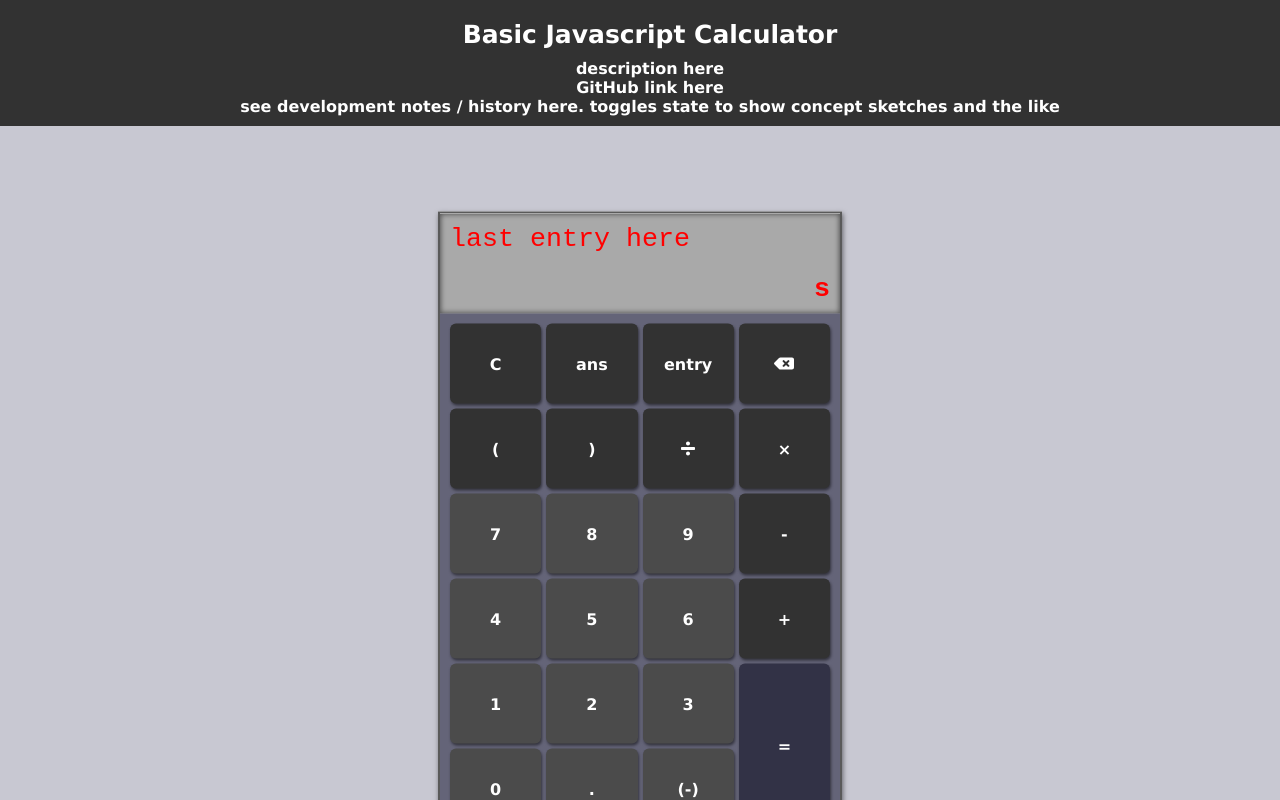
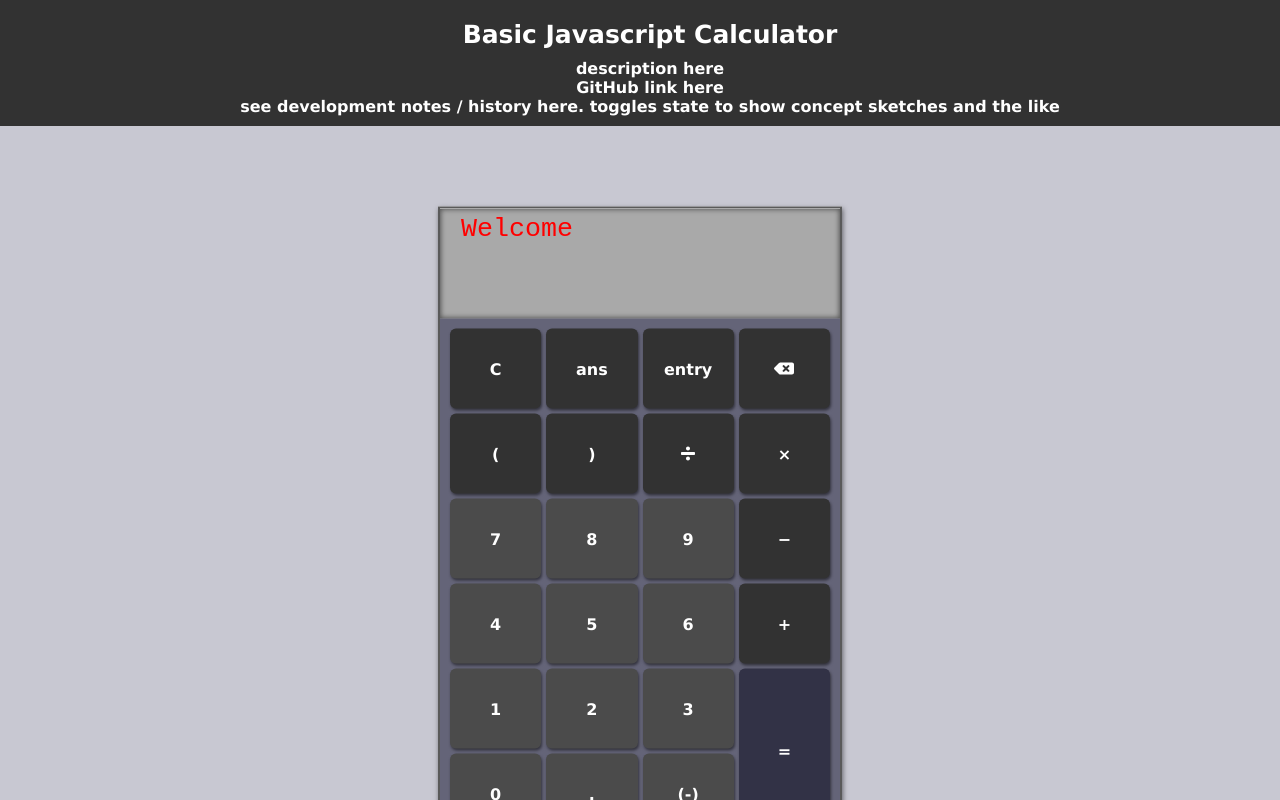
Before and after one commit to msmit1123/JavaScriptCalculator, a React (Create React App) app: page / in a window 1280 px wide. Built offline with nearby package versions, Linux system fonts and the light colour scheme.

Commit message:
added basic functionality. needs error/one-off management

```diff
--- a/src/App.js
+++ b/src/App.js
@@ -11,17 +11,26 @@ import Header from './containers/Header/Header.js';
 import Calculator from './containers/Calculator/Calculator.js';
 
 
-function App() { //need to make this a class and add state if we want header to provide options like toggling between the calculator and my development history sketches / scans / notes / concepts.
+class App extends React.Component{
+  constructor(props){
+    super(props);
+    this.state={
+      isViewApp:true,
+    }
+  }
+  render(){
     return (
       <div className="App">
         <Header />
 
-      <div id="page-content">
-        <Calculator />
+        <div id="page-content" className="app-view">
+          {this.state.isViewApp && <Calculator />}
+          {/*!this.state.isViewApp && <DevelopmentNotes />*/}
         </div>
 
       </div>
     );
   }
+}
 
 export default App;
--- a/src/App.scss
+++ b/src/App.scss
@@ -17,7 +17,12 @@
 
 #page-content{
   width:100%;
-  height: 100%;
   background-color: rgba(200,200,210,1);
-  min-height: 350px;
+  &.app-view{
+    height: 100%;
+    min-height: 350px;
+  }
+  &.development-view{
+    min-height: 100px;
+  }
 }
--- a/src/_variables.scss
+++ b/src/_variables.scss
@@ -4,4 +4,4 @@
 
 $blank_color: #ffffff;
 $mobile-break: 768px;
-$screen-height: 100px;
+$screen-height: 110px;
--- a/src/components/Button/Button.js
+++ b/src/components/Button/Button.js
@@ -11,10 +11,10 @@ import { PropTypes } from 'prop-types';
 import './Button.scss'
 
 function Button(props){
-    var handleClick = () => {props.onClick()}
+    var handleClick = (event) => props.onClick(event);
 
     return (
-        <div className={props.classes} id={props.id} onClick={handleClick}>
+        <div className={props.classes} id={props.id} onClick={handleClick} value={props.value}>
             {props.children}
         </div>
     )
--- a/src/components/Button/Button.scss
+++ b/src/components/Button/Button.scss
@@ -12,7 +12,7 @@
     color:white;
     border-radius: 6px;
     box-shadow: 1px 2px 3px rgba(0,0,0,0.5);
-    transition: all .3s;
+    transition: all .05s;
     @media (min-width:$mobile-break){
         min-height:10vh;
     }
--- a/src/components/Display/Display.js
+++ b/src/components/Display/Display.js
@@ -15,8 +15,9 @@ function Display(props){
 
     return (
         <div id="screen-container">
-            <div className="past-text">last entry here</div>
-            <input value={props.content} onChange={handleChange} />
+            <div className="text last-entry">&nbsp;{props.lastEntryText}</div>
+            <div className="text last-answer">&nbsp;{props.lastAnswer}</div>
+            <div className="text working">{props.content}</div>
         </div>
     )
 }
--- a/src/components/Display/Display.scss
+++ b/src/components/Display/Display.scss
@@ -7,31 +7,26 @@
     box-shadow: 0px 0px 5px 1px rgba(0,0,0,0.5) inset;
     background-color: darkgrey;
     height: $screen-height;
-    .past-text{
-        padding:10px;
+    .text{
+        padding:5px;
         color:red;
         font-family: 'Courier New', Courier, monospace;
-        font-size: 20pt;
         display: block;
         left:0px;
         right:0px;
-        text-align: left;
+        font-size: 20pt;
         font-weight: 100;
     }
-    input{
-        @extend .past-text;
+    .last-entry{
+        text-align: left;
+    }
+    .last-answer{
+        text-align: right;
+    }
+    .working{
         font-weight: bold;
-        width:95%;
-        margin-left: auto;
-        margin-right: right;
-        background-color: rgba(0,0,0,0);
+        text-align: right;
         position: relative;
-        bottom:0px;
-        border: none;
-        text-align: right;
-        box-shadow: none;
-        &:focus{
-            outline:none;
-        }
+        bottom:10px;
     }
 }
--- a/src/containers/Calculator/Calculator.js
+++ b/src/containers/Calculator/Calculator.js
@@ -11,20 +11,80 @@ import Keypad from '../Keypad/Keypad.js';
  */
 //CSS
 import './Calculator.scss'
+import { tsImportEqualsDeclaration } from '@babel/types';
 
 class Calculator extends React.Component{
     constructor(props){
         super(props);
         this.state={
-            curContent: "s",
+            curEntry: "",
+            lastEntry: "",
+            lastEntryText: "Welcome",
+            lastAnswer: "",
         };
+
+        this.clear = this.clear.bind(this);
+        this.evaluate = this.evaluate.bind(this);
+        this.handleButtons = this.handleButtons.bind(this);
+        this.backspace = this.backspace.bind(this);
+        this.lastEntry = this.lastEntry.bind(this);
     }
+
+    clear(){
+        if(this.state.curEntry != ""){
+            this.setState({curEntry: ""});
+        }else{this.setState({curEntry: "", lastAnswer: "", lastEntryText: ""})}
+    };
+
+    evaluate(){
+        this.setState({
+            lastEntryText: this.state.curEntry,
+            lastEntry: this.state.curEntry,
+            lastAnswer: eval(this.state.curEntry),
+            curEntry: ""
+        })
+    };
+
+    handleButtons(event){
+        let value = event.target.getAttribute("value");
+        this.setState((prevState) => {
+            return {curEntry: prevState.curEntry.toString().concat(value)}
+        })
+    };
+
+    backspace(){
+        if(this.state.curEntry.substr(this.state.curEntry.length-3) == "ans"){
+            this.setState((prevState) => {
+                return { curEntry: prevState.curEntry.slice(0, -3) }
+            })
+        }else{
+            this.setState((prevState) => {
+                return { curEntry: prevState.curEntry.slice(0,-1) }
+            })
+        }
+    }
+
+    lastEntry(){
+        this.clear();
+        this.setState({curEntry: this.state.lastEntryText})
+    }
+
 
     render(){
         return (
             <div id="calculator-container">
-                <Display content={this.state.curContent} onChange={() => alert("hi")} />
-                <Keypad />
+                <Display
+                    lastEntryText={this.state.lastEntryText}
+                    lastAnswer={this.state.lastAnswer}
+                    content={this.state.curEntry}
+                />
+                <Keypad
+                    clear={this.clear}
+                    lastEntry={this.lastEntry}
+                    backspace={this.backspace}
+                    evaluate={this.evaluate}
+                    handleButtons={this.handleButtons}
+                />
             </div>
         )
     }
--- a/src/containers/Keypad/Keypad.js
+++ b/src/containers/Keypad/Keypad.js
@@ -20,29 +20,29 @@ function Keypad(props){
     return (
         <div id="keypad">
             <div id="keys">
-                <Button classes="button">C</Button>
-                <Button classes="button">ans</Button>
-                <Button classes="button">entry</Button>
-                <Button classes="button"><FontAwesomeIcon icon={faBackspace} /></Button>
-                <Button classes="button">(</Button>
-                <Button classes="button">)</Button>
-                <Button classes="button"><FontAwesomeIcon icon={faDivide} /></Button>
-                <Button classes="button">&times;</Button>
-                <Button classes="button digit">7</Button>
-                <Button classes="button digit">8</Button>
-                <Button classes="button digit">9</Button>
-                <Button classes="button">-</Button>
-                <Button classes="button digit">4</Button>
-                <Button classes="button digit">5</Button>
-                <Button classes="button digit">6</Button>
-                <Button classes="button">+</Button>
-                <Button classes="button digit">1</Button>
-                <Button classes="button digit">2</Button>
-                <Button classes="button digit">3</Button>
-                <Button classes="button" id="equals">=</Button>
-                <Button classes="button digit">0</Button>
-                <Button classes="button digit">.</Button>
-                <Button classes="button digit">(-)</Button>
+                <Button classes="button" onClick={props.clear}>C</Button>
+                <Button classes="button" value="ans" onClick={props.handleButtons}>ans</Button>
+                <Button classes="button" onClick={props.lastEntry}>entry</Button>
+                <Button classes="button" onClick={props.backspace}><FontAwesomeIcon icon={faBackspace} /></Button>
+                <Button classes="button" value="(" onClick={props.handleButtons}>(</Button>
+                <Button classes="button" value=")" onClick={props.handleButtons}>)</Button>
+                <Button classes="button" value="/" onClick={props.handleButtons}><FontAwesomeIcon icon={faDivide} /></Button>
+                <Button classes="button" value="&times;" onClick={props.handleButtons}>&times;</Button>
+                <Button classes="button digit" value="7" onClick={props.handleButtons}>7</Button>
+                <Button classes="button digit" value="8" onClick={props.handleButtons}>8</Button>
+                <Button classes="button digit" value="9" onClick={props.handleButtons}>9</Button>
+                <Button classes="button" value="&minus;" onClick={props.handleButtons}>&minus;</Button>
+                <Button classes="button digit" value="4" onClick={props.handleButtons}>4</Button>
+                <Button classes="button digit" value="5" onClick={props.handleButtons}>5</Button>
+                <Button classes="button digit" value="6" onClick={props.handleButtons}>6</Button>
+                <Button classes="button" value="+" onClick={props.handleButtons}>+</Button>
+                <Button classes="button digit" value="1" onClick={props.handleButtons}>1</Button>
+                <Button classes="button digit" value="2" onClick={props.handleButtons}>2</Button>
+                <Button classes="button digit" value="3" onClick={props.handleButtons}>3</Button>
+                <Button classes="button" id="equals" onClick={props.evaluate}>=</Button>
+                <Button classes="button digit" value="0" onClick={props.handleButtons}>0</Button>
+                <Button classes="button digit" value="." onClick={props.handleButtons}>.</Button>
+                <Button classes="button digit" value="-" onClick={props.handleButtons}>(-)</Button>
             </div>
         </div>
     )
```
Lines whose indentation alone changed are shown as unchanged.
